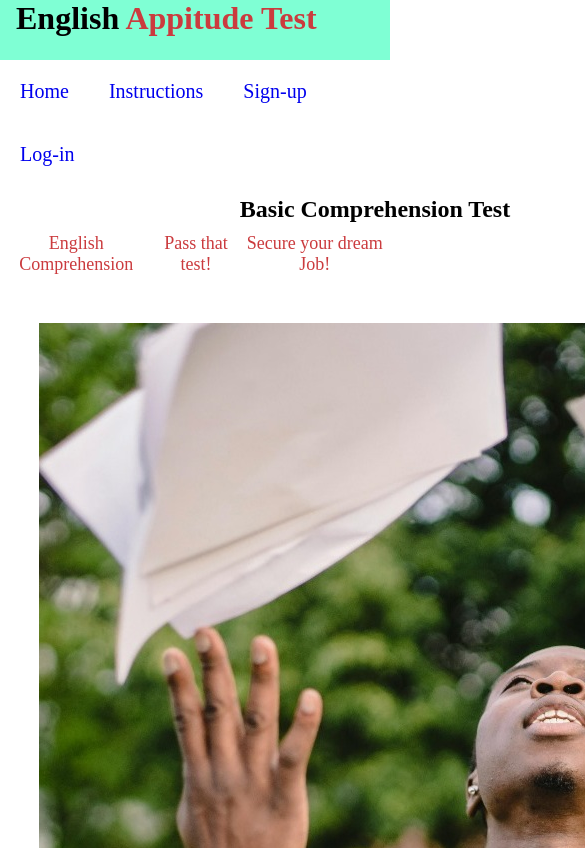
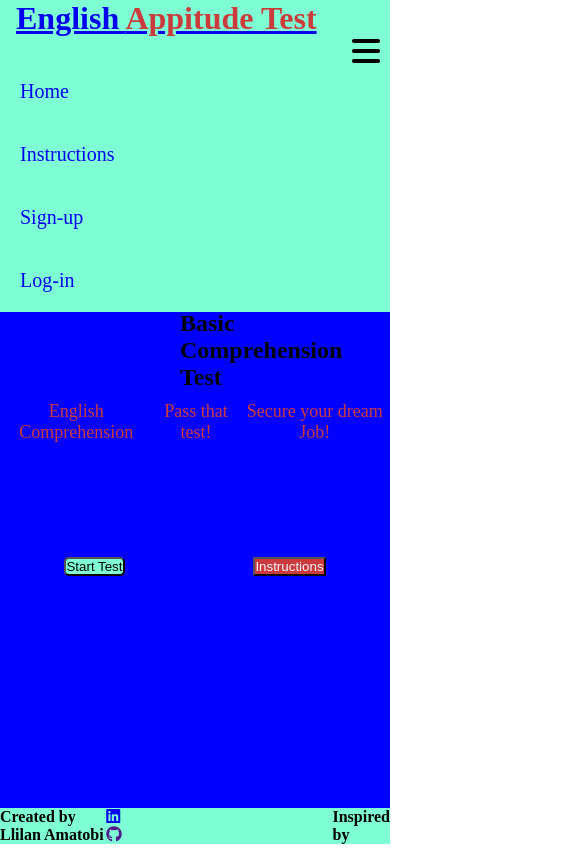
Before and after one commit to Adimserious/appitude-test, a plain HTML site: page index.html in a window 390 px wide. Shown: the top 848 px of the page, 585 px wide, since content can reach past the window. Drawn offline with nearby package versions, Linux system fonts and the light colour scheme.

```diff
--- a/assets/css/style.css
+++ b/assets/css/style.css
@@ -11,11 +11,15 @@
 
 body {
     font-family: "Exo" sans-serif;
+    min-height: 100vh;
+    display: flex;
+    flex-direction: column;
 }
 /*---------Header section*/
 header {
     background-color: aquamarine;
     height: 60px;
+    width: 100%;
 
 }
 
@@ -40,24 +44,29 @@ ul {
     list-style: none;
 }
 
-ul li {
+ul .first-four-li{
     float: left;
 }
 
-li a {
+ul .first-four-li a {
     text-decoration: none;
     display: block;
     font-size: 20px;
     padding: 20px;
 }
 
-li a:hover {
-    background: whitesmoke;
+.first-four-li a:hover {
+    background: rgb(210, 230, 223);
     transition: 0.3s;
 }
 
-/*----------------------------------Main section*/
-h2 {
+/*------------------------Main section to take surplus space*/
+main {
+    background-color: blue;
+    flex: 1 0 auto;
+}
+
+.comprehension-test {
     text-align: center;
     position: relative;
     top: 10px;
@@ -77,8 +86,88 @@ h2 {
     margin: 0 auto;
     margin-top: 3rem;
     margin-bottom: 3rem;
+    position: relative;
+
 }
+
+
 .image {
     width: 100%;
     max-height: 100%;
+
 }
+
+.start-inst-button {
+    display: flex;
+    justify-content: space-around;
+    margin-bottom: 10px;
+
+
+}
+
+.start-color {
+    background-color: aquamarine;
+    border-radius: 5px;
+}
+
+.inst-color {
+    background-color: rgb(203, 59, 62);
+    color: aliceblue;
+}
+
+/*----------------------------------Footer section*/
+
+.footer-div {
+    background-color: aquamarine;
+    display: flex;
+    justify-content: space-around;
+    list-style: none;
+    width: 100%;
+}
+
+
+
+
+
+
+/*----------------------------------Media query*/
+@media only screen and (max-width: 768px) {
+    header {
+        width: 100%;
+        position: relative;
+    }
+
+    header .logo {
+        width: 100%;
+    }
+
+    ul {
+        width: 100%;
+
+
+    }
+    ul li {
+        width: 100%;
+
+    }
+    li a {
+        background-color: aquamarine;
+
+    }
+
+    header .menu-icon {
+        display: block;
+        position: absolute;
+        right: 10px;
+        top: 35px;
+        font-size: 2em;
+
+    }
+
+    .comprehension-test {
+        padding-right: 250px;
+        text-align: justify;
+    }
+
+
+}
--- a/index.html
+++ b/index.html
@@ -3,28 +3,40 @@
 <head>
     <meta charset="UTF-8">
     <meta name="viewport" content="width=device-width, initial-scale=1.0">
+    <meta name="description" content="Appitude, test, English">
+    <meta name="keywords" content="Test, English, work, Appitude">
     <link rel="stylesheet" href="/assets/css/style.css">
+    <script src="https://code.jquery.com/jquery-3.7.1.js"
+        integrity="sha256-eKhayi8LEQwp4NKxN+CfCh+3qOVUtJn3QNZ0TciWLP4=" crossorigin="anonymous">
+    </script>
     <title>Appitude test</title>
 </head>
+
 <body>
     <header>
         <!--Navigation bar-->
         <div class="logo">
+            <a href="index.html">
                 <h1 class="logo-test">English <span>Appitude Test</span></h1>
+            </a>
         </div>
+        <nav>
             <i class="fa fa-bars menu-icon"></i>
             <ul>
-            <li><a href="#">Home</a></li>
-            <li><a href="#">Instructions</a></li>
-            <li><a href="#">Sign-up</a></li>
-            <li><a href="#">Log-in</a></li>
+                <li class="first-four-li"><a href="#">Home</a></li>
+                <li class="first-four-li"><a href="#">Instructions</a></li>
+                <li class="first-four-li"><a href="#">Sign-up</a></li>
+                <li class="first-four-li"><a href="#">Log-in</a></li>
             </ul>
-
+        </nav>
     </header>
 
+    <main>Main content</main>
+
     <main>
+        <div class="comprehension-test">
             <h2>Basic Comprehension Test</h2>
-
+        </div>
         <div id="three-paragraph">
             <p>English Comprehension</p>
 
@@ -38,23 +50,32 @@
         </div>
 
         <div class="image-div">
-            <img src="/assets/images/WhatsApp Image 2024-05-06 at 17.52.22_09abaa94.jpg" alt="">
+            <img src="/assets/images/" alt="">
         </div>
 
-        <nav id="nav-buttons">
-            <button>Start Test</button>
-            <button>Instructions</button>
-        </nav>
+        <div class="start-inst-button">
+            <button class="start-color">Start Test</button>
+            <button class="inst-color">Instructions</button>
+        </div>
+
+        <p class="Instructions"></p>
 
     </main>
 
+
     <footer>
 
-        <div>
+        <div class="footer-div">
             <h4>Created by Llilan Amatobi</h4>
-            <ul>
-                <li></li>
-                <li></li>
+            <ul class="socials">
+                <li>
+                    <a href="https://www.linkedin.com/in/lilian-adimchinobi-amatobi-9b93b4208?utm_source=share&utm_campaign=share_via&utm_content=profile&utm_medium=ios_app"
+                        target="_blank" rel="noopener" aria-label="Visit my Linkedln page"><i
+                            class="fa-brands fa-linkedin"></i></a>
+                </li>
+                <li><a href="" target="_blank" rel="noopener" aria-label="Visit my Github page"><i
+                            class="fa-brands fa-github"></i></a>
+                </li>
             </ul>
             <h4>Inspired by</h4>
         </div>
@@ -66,4 +87,3 @@
     <script src="https://kit.fontawesome.com/c2a5ce9714.js" crossorigin="anonymous"></script>
 
 </body>
-</html>
```
Lines whose indentation alone changed are shown as unchanged.
